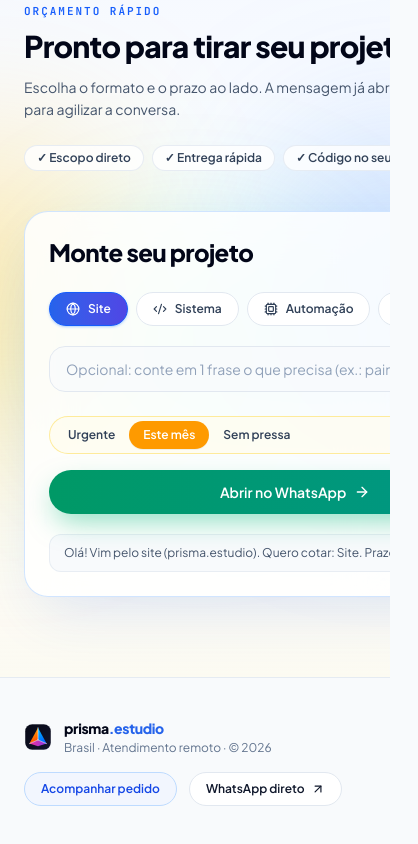
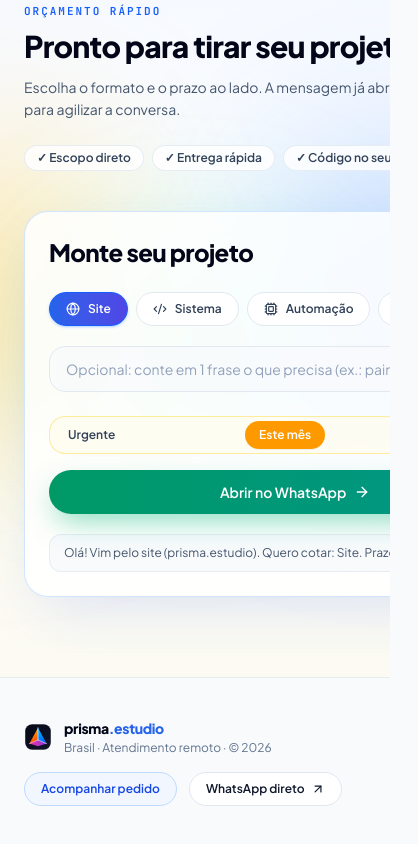
Before and after one commit to f4lcon09/prisma-estudio, a Next.js app: page / in a window 390 px wide. Shown: the part 7515-8359 px from the top of the page, 418 px wide, since content can reach past the window. Built offline with nearby package versions, Linux system fonts and the light colour scheme.

Commit message:
Eliminate remaining mobile horizontal scroll on builder pills
Co-authored-by: OpenBot <335604065+openbotgit[bot]@users.noreply.github.com>

```diff
--- a/src/app/acompanhar/page.tsx
+++ b/src/app/acompanhar/page.tsx
@@ -18,7 +18,7 @@ export default function AcompanharPage() {
   );
 
   return (
-    <div className="flex min-h-screen flex-col">
+    <div className="flex min-h-screen flex-col overflow-x-hidden">
       <Header />
 
       <main className="flex-1">
--- a/src/app/page.tsx
+++ b/src/app/page.tsx
@@ -14,7 +14,7 @@ export default function Home() {
   );
 
   return (
-    <div className="flex min-h-screen flex-col">
+    <div className="flex min-h-screen flex-col overflow-x-hidden">
       <Header />
 
       <main className="flex-1">
--- a/src/components/ProjectBuilder.tsx
+++ b/src/components/ProjectBuilder.tsx
@@ -129,7 +129,7 @@ export function ProjectBuilder() {
 
           {/* Step 2: Urgency + Primary WhatsApp Action */}
           <div className="mt-6 flex flex-col justify-between gap-4 sm:flex-row sm:items-center">
-            <div className="inline-flex rounded-full border border-amber-200/80 bg-amber-50/60 p-1">
+            <div className="flex w-full flex-wrap justify-between gap-1 rounded-2xl border border-amber-200/80 bg-amber-50/60 p-1 sm:inline-flex sm:w-auto sm:rounded-full">
               {urgencyOptions.map((option) => {
                 const active = urgency === option;
                 return (
```
